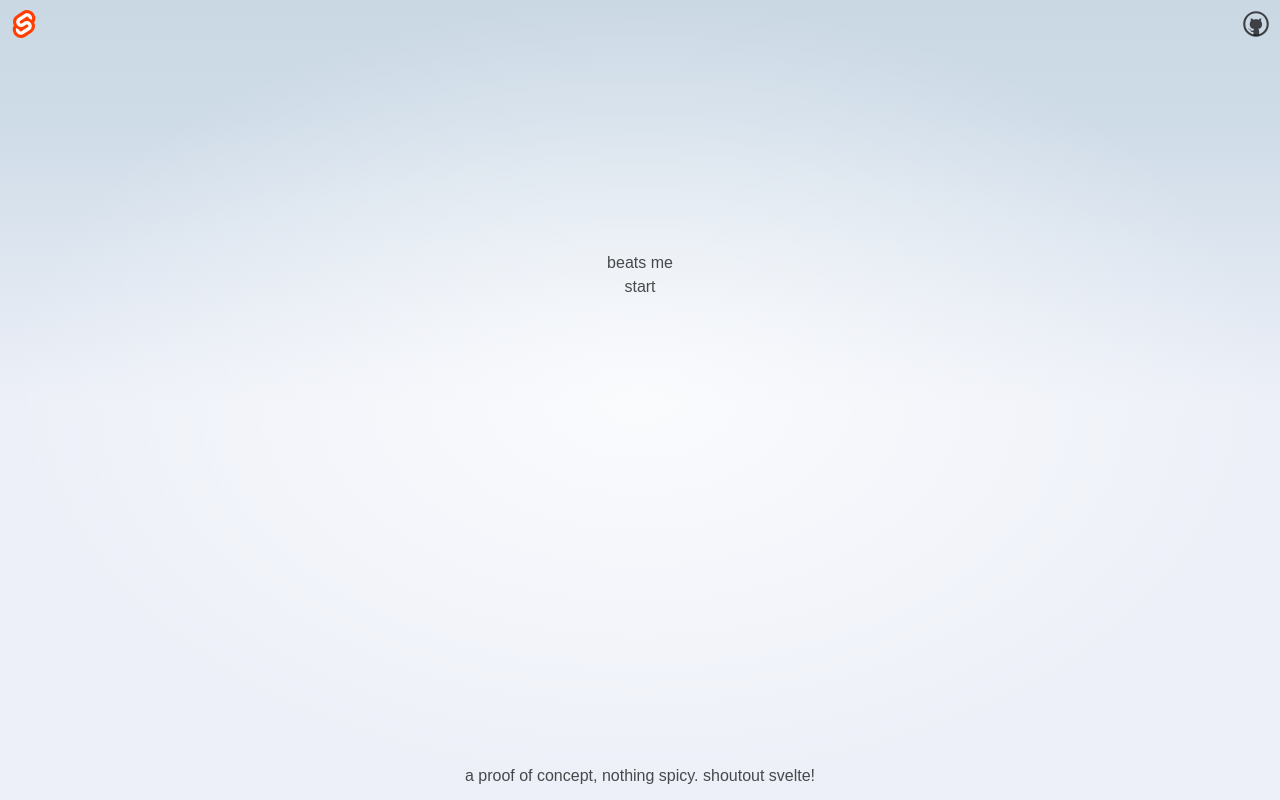
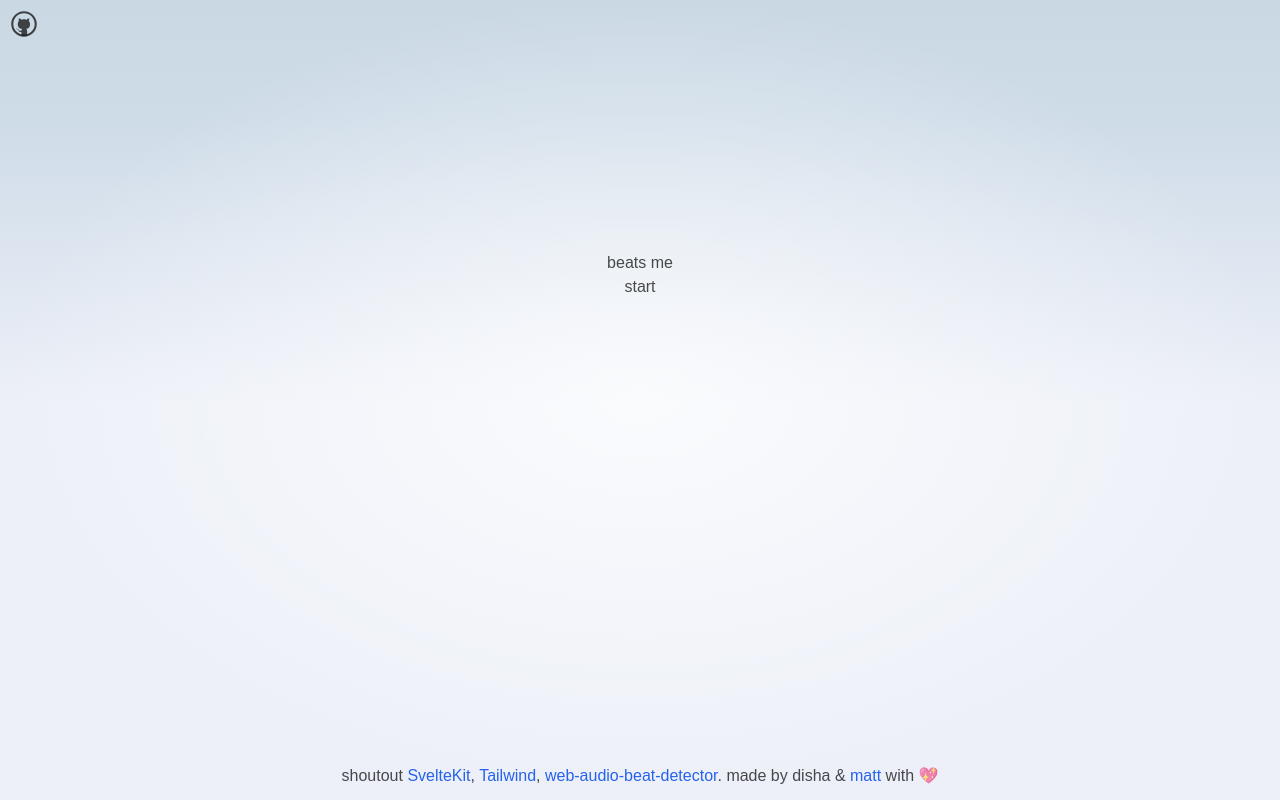
Before and after one commit to mattxwang/beats-me, a SvelteKit app: page / in a window 1280 px wide. Built offline with nearby package versions, Linux system fonts and the light colour scheme.

Commit message:
more visual touchups, info

```diff
--- a/src/app.css
+++ b/src/app.css
@@ -12,4 +12,8 @@
 	.btn-blue:hover {
 		@apply bg-blue-700;
 	}
+
+	a {
+		@apply text-blue-600;
+	}
 }
--- a/src/routes/+layout.svelte
+++ b/src/routes/+layout.svelte
@@ -12,7 +12,12 @@
 	</main>
 
 	<footer>
-		<p>a proof of concept, nothing spicy. shoutout svelte!</p>
+		<p>
+			shoutout <a href="https://kit.svelte.dev/">SvelteKit</a>,
+			<a href="https://tailwindcss.com/">Tailwind</a>,
+			<a href="https://www.npmjs.com/package/web-audio-beat-detector">web-audio-beat-detector</a>.
+			made by disha & <a href="https://matthewwang.me">matt</a> with 💖
+		</p>
 	</footer>
 </div>
 
--- a/src/routes/Header.svelte
+++ b/src/routes/Header.svelte
@@ -1,15 +1,8 @@
 <script>
-	import logo from '$lib/images/svelte-logo.svg';
 	import github from '$lib/images/github.svg';
 </script>
 
 <header>
-	<div class="corner">
-		<a href="https://kit.svelte.dev">
-			<img src={logo} alt="SvelteKit" />
-		</a>
-	</div>
-
 	<div class="corner">
 		<a href="https://github.com/mattxwang/beats-me">
 			<img src={github} alt="Beats Me on GitHub" />
@@ -41,8 +34,4 @@
 		height: 2em;
 		object-fit: contain;
 	}
-
-	a:hover {
-		color: var(--color-theme-1);
-	}
 </style>
```
Also changed, not shown: src/lib/images/svelte-logo.svg (deleted).
